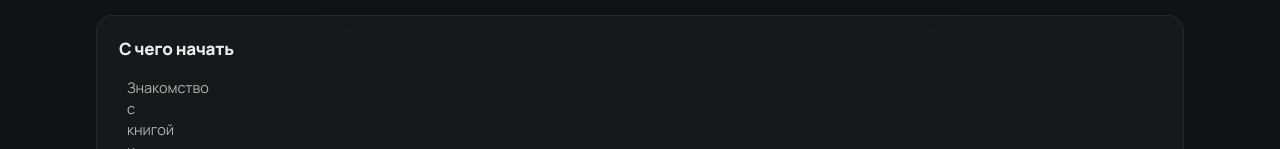
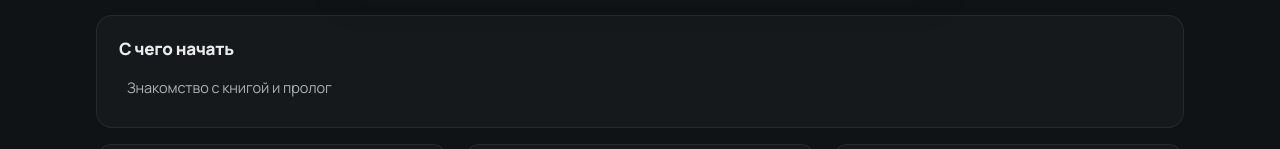
Before and after one commit to novatorbusiness-glitch/NsAi, a Next.js app: page /book in a window 1280 px wide. Shown: the part 803-952 px from the top of the page. Built offline with nearby package versions, Linux system fonts and the light colour scheme.

Commit message:
Оглавление: строки без кода главы — на всю ширину

```diff
--- a/src/components/book/Toc.tsx
+++ b/src/components/book/Toc.tsx
@@ -6,7 +6,7 @@ const Row = ({ c }: { c: Chapter }) => {
 	const txt = label(c);
 	const m = txt.match(/^(\d+\.\d+)\s+(.*)$/);
 	return (
-		<li key={c.slug}>
+		<li key={c.slug} className={m ? "" : "noc"}>
 			<a href={`/book/${c.slug}`}>
 				{m ? <><span className="cc">{m[1]}</span>{m[2]}</> : txt}
 			</a>
--- a/src/styles/base.css
+++ b/src/styles/base.css
@@ -785,3 +785,4 @@ section.dark .kpath .ky{color:#7fd3b6}
 .booktoc .cc{font:600 11px var(--m);color:#3bd39f;letter-spacing:.04em}
 .booktoc .bpart{border-radius:16px;padding:22px;background:var(--card);border-color:rgba(255,255,255,.07)}
 .booktoc .bpart h3{font-size:17px;color:var(--ink)}
+.booktoc li.noc a{grid-template-columns:minmax(0,1fr)}
```
